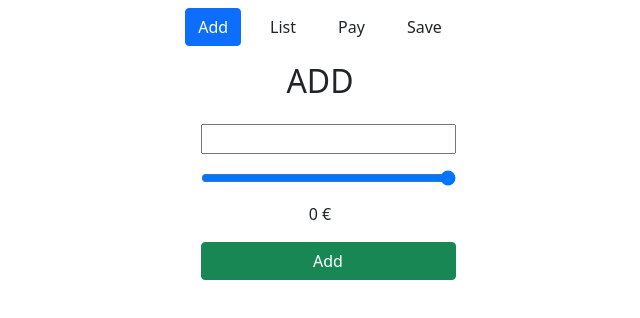
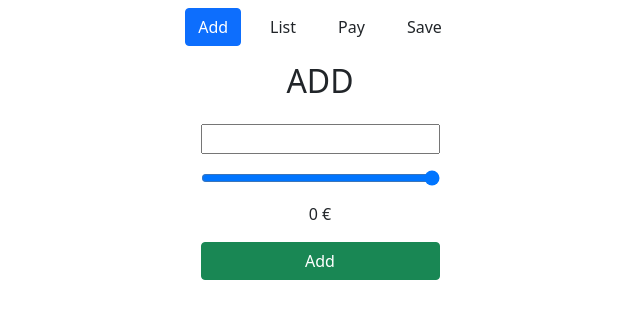
Before and after one commit to Adrien-GOGOIS/Bakery-React, a React (Create React App) app: page / in a window 1280 px wide. Shown: the top 318 px of the page, without its empty margins (320-960 px from the left). Built offline with nearby package versions, Linux system fonts and the light colour scheme.

Commit message:
Add some margin

```diff
--- a/src/components/Add.js
+++ b/src/components/Add.js
@@ -75,7 +75,7 @@ class Add extends React.Component {
           <div>
             <form className="m-2">
               <input
-                className="m-2 w-100"
+                className="mt-2 mb-2 w-100"
                 type="text"
                 onChange={this.updateProductName}
               />
@@ -87,7 +87,7 @@ class Add extends React.Component {
                 max={10}
                 // step="1"
                 onChange={this.updatePrice}
-                className="m-2 w-100"
+                className="mt-2 mb-2 w-100"
               />
 
               <datalist>
@@ -96,17 +96,17 @@ class Add extends React.Component {
                 <option value="10" label="10€"></option>
               </datalist>
 
-              <p className="m-2 text-center">{updateRange + " €"}</p>
+              <p className="mt-2 mb-2 text-center">{updateRange + " €"}</p>
               <button
                 type="submit"
                 onClick={(e) => this.addProduct(e)}
-                className="btn btn-success w-100 m-2"
+                className="btn btn-success w-100 mt-2 mb-2"
               >
                 Add
               </button>
             </form>
 
-            <ul className="list-group">
+            <ul className="list-group mt-2">
               {this.state.clicked ? (
                 <li className="list-group-item">Article ajouté !</li>
               ) : (
```
